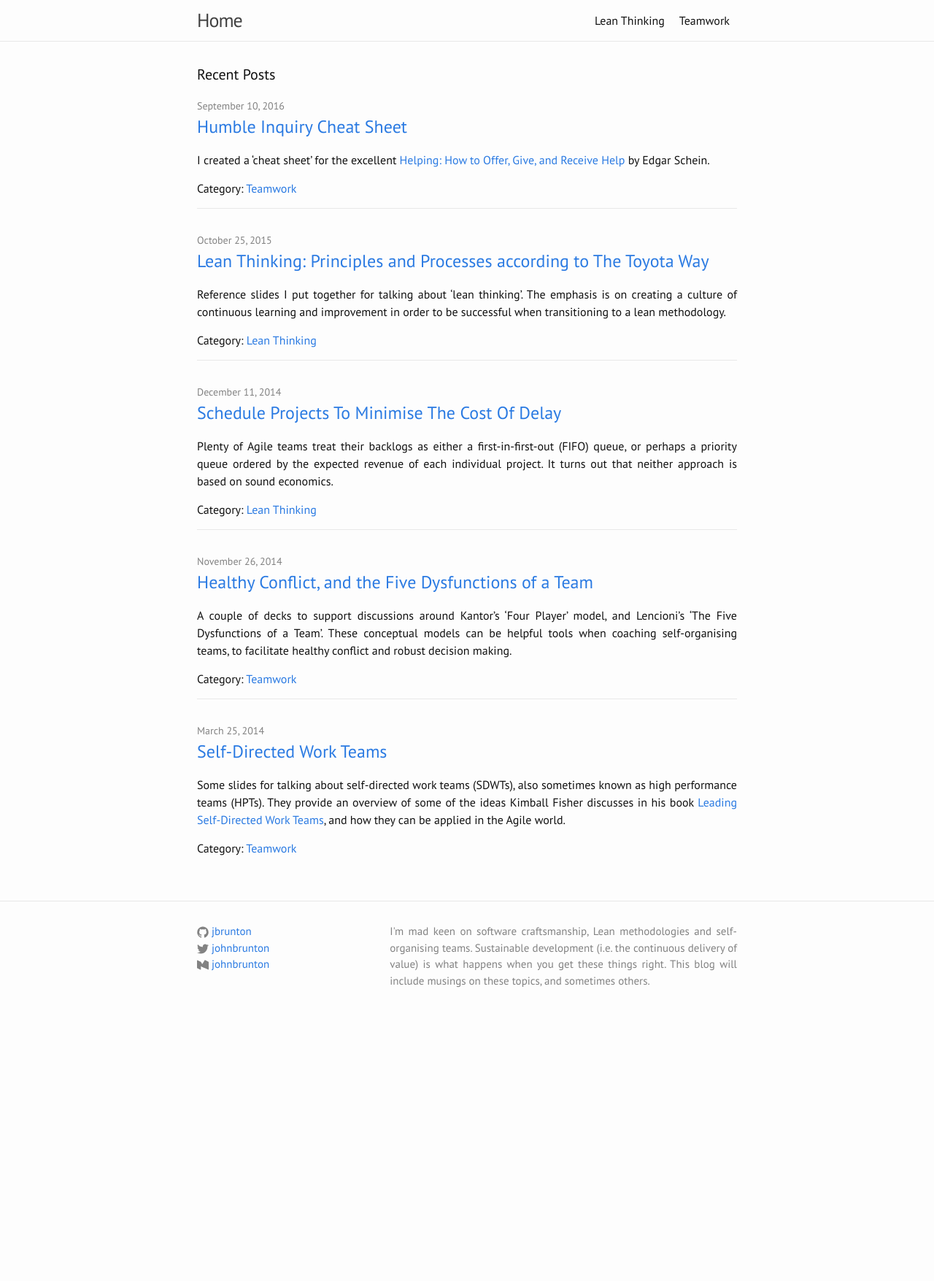
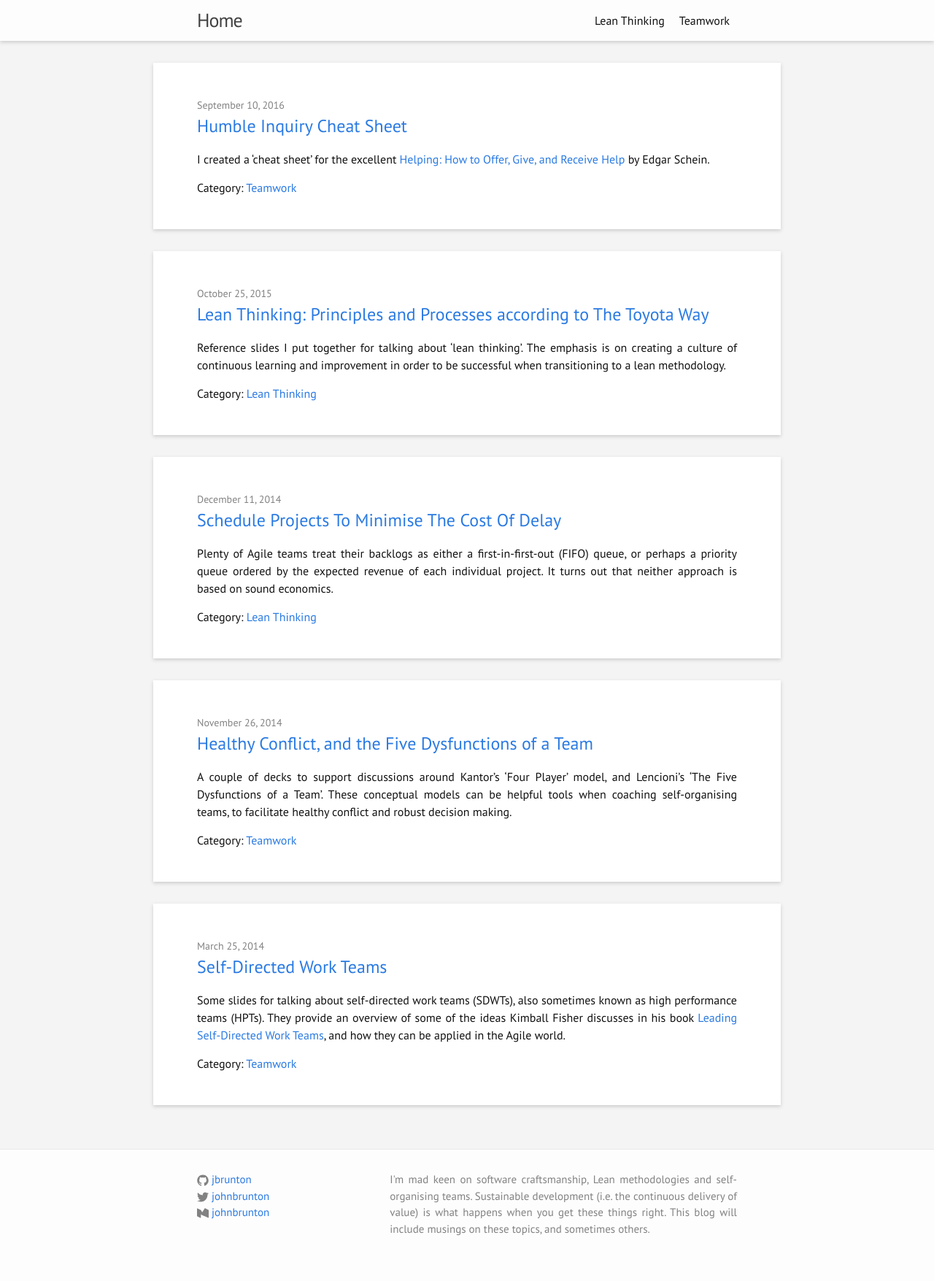
Before and after one commit to jbrunton/jbrunton.com, a Jekyll site: the page built from index.html, in a window 1280 px wide. Shown: the whole page at 73% size. Built offline with Jekyll 4.4.1, drawn with Linux system fonts in a browser that asks for light colours; nearby versions of some CDN libraries; before the commit the page ends 1415 px from its top, so only the background shows below that.

Commit message:
update styling

```diff
--- a/_sass/_base.scss
+++ b/_sass/_base.scss
@@ -204,3 +204,20 @@ pre {
         }
     }
 }
+
+@mixin shadow {
+  box-shadow: 0 2px 5px #CCC;
+}
+
+@mixin box {
+    @include shadow;
+    background-color: #FFF;
+    padding-top: $spacing-unit * 1.5;
+    padding-bottom: $spacing-unit;
+    padding-left: $spacing-unit * 2;
+    padding-right: $spacing-unit * 2;
+    margin-top: 0;
+    margin-bottom: 0;
+    margin-left: -$spacing-unit * 2;
+    margin-right: -$spacing-unit * 2;
+}
--- a/_sass/_layout.scss
+++ b/_sass/_layout.scss
@@ -2,8 +2,7 @@
  * Site header
  */
 .site-header {
-    //border-top: 5px solid $grey-color-dark;
-    border-bottom: 1px solid $grey-color-light;
+    @include shadow;
     min-height: 56px;
 
     // Positioning context for the mobile navigation icon
@@ -38,7 +37,7 @@
         padding: 0 10px;
 
         &:hover, &.selected {
-            background-color: $grey-color-light;
+            background-color: $grey-color-lightest;
             text-decoration: none;
         }
     }
@@ -165,6 +164,7 @@
  */
 .page-content {
     padding: $spacing-unit 0;
+    background-color: $grey-color-lightest;
 }
 
 .page-heading {
@@ -176,12 +176,8 @@
     list-style: none;
 
     > li {
+        @include box;
         margin-bottom: $spacing-unit;
-        border-bottom: 1px solid $grey-color-light;
-    }
-
-    > li:last-of-type {
-      border-bottom: none;
     }
 }
 
@@ -200,10 +196,14 @@
 }
 
 
-
 /**
  * Posts
  */
+.post {
+  @include box;
+}
+
+
 .post-header {
     margin-bottom: $spacing-unit;
 }
--- a/css/main.scss
+++ b/css/main.scss
@@ -21,6 +21,7 @@ $brand-color:      #2a7ae2;
 $grey-color:       #828282;
 $grey-color-light: lighten($grey-color, 40%);
 $grey-color-dark:  darken($grey-color, 25%);
+$grey-color-lightest: #F4F4F4;
 
 // Width of the content area
 $content-width:    800px;
--- a/index.html
+++ b/index.html
@@ -3,8 +3,6 @@ layout: default
 ---
 
 <div class="home">
-
-  <h1 class="page-heading">Recent Posts</h1>
 
   <ul class="post-list">
     {% for post in site.posts %}
```
